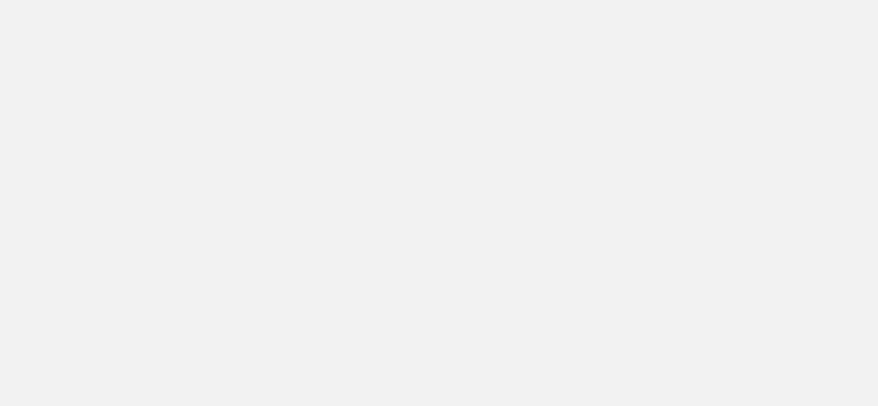
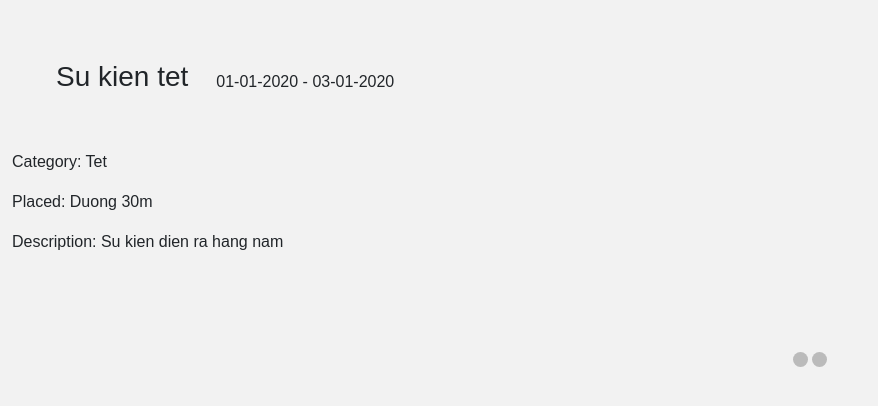
Before and after one commit to thanhdvhe160422/FE_SEP490_G35_SPR25, a React (Create React App) app in the folder planify/: page /EventDetailSpectator in a window 1280 px wide. Before the commit this address had no page. Shown: the top 406 px of the page, without its empty margins (0-878 px from the left). Built offline with nearby package versions, Linux system fonts and the light colour scheme.

Commit message:
event detail spectator

```diff
--- a/planify/src/App.js
+++ b/planify/src/App.js
@@ -7,6 +7,7 @@ import "bootstrap/dist/css/bootstrap.min.css";
 import Home from "./pages/Author/Home";
 import Profile from "./pages/Author/Profile";
 import EditProfile from "./pages/Author/EditProfile";
+import EventDetailSpectator from "./pages/Events/EventDetailSpectator";
 
 
 function App() {
@@ -19,6 +20,7 @@ function App() {
         <Route path="/editprofile" element={<EditProfile />} />
         <Route path="/authorization" element={<Authorization />} />
         <Route path="/home" element={<Home />} />
+        <Route path="/EventDetailSpectator" element={<EventDetailSpectator/>}/>
       </Routes>
     </div>
   );
--- /dev/null
+++ b/planify/src/pages/Events/EventDetailSpectator.jsx
@@ -0,0 +1,57 @@
+import { useState } from "react";
+import "../../styles/EventDetailSpectator.css"
+function EventDetailSpectator(){
+    const event = {
+        id:"1",
+        EventTitle: "Su kien tet",
+        StartTime: '01-01-2020',
+        EndTime: '03-01-2020',
+        EventDescription: "Su kien dien ra hang nam",
+        Placed: "Duong 30m",
+        CategoryEventId: "1",
+        CategoryViewModel: {Id:"1",Name:"Tet"},
+        EventMedias: [
+            {Id: "1", EventId:"1", MediaId: "1",MediaDTO:{Id:"1",Url:"../../assets/fpt-campus.jpg"}},
+            {Id: "2", EventId:"1", MediaId: "2",MediaDTO:{Id:"2",Url:"../../assets/banner-item-3.jpg"}}
+        ],
+    };
+    const [image,setImage] = useState(event.EventMedias[0].MediaDTO.Url);
+    const [activeDot, setActiveDot] = useState(null);
+    const currentSlide = (index,Url) =>{
+        setImage(Url);
+        setActiveDot(index);
+    };
+    return (
+        <div className="p-2">
+            <div className="d-flex flex-wrap m-5 align-items-end">
+                <span className="fs-3 me-4">{event.EventTitle}</span>
+                <span className="fs-6 p-1">{event.StartTime} - {event.EndTime}</span>
+            </div>
+            <div className="d-flex">
+                <div className="col-4 m-1">
+                    <p>Category: {event.CategoryViewModel.Name}</p>
+                    <p>Placed: {event.Placed}</p>
+                    <p>Description: {event.EventDescription}</p>
+                </div>
+                <div className="col-7 m-1">
+                    <div className="slideshow-container d-flex justify-content-center">
+                        <div className="mySlides fade d-flex justify-content-center">
+                            <img className=""
+                            src={image} alt="..." />
+                        </div>
+                    </div>
+                    <div style={{ textAlign: "center" }}>
+                        {event.EventMedias.map((media,index)=>(
+                            <span
+                            key={media.Id}
+                            className={`dot ${activeDot === index ? 'active' : ''}`}
+                            onClick={()=>currentSlide(index,media.MediaDTO.Url)}>
+                            </span>
+                        ))}
+                    </div>
+                </div>
+            </div>
+        </div>
+    )
+}
+export default EventDetailSpectator;
--- /dev/null
+++ b/planify/src/styles/EventDetailSpectator.css
@@ -0,0 +1,43 @@
+* {box-sizing:border-box}
+
+/* Slideshow container */
+.slideshow-container {
+  max-width: 1000px;
+  position: relative;
+  margin: auto;
+}
+.mySlides{
+    width: 300px;
+    height: 200px;
+}
+/* On hover, add a black background color with a little bit see-through */
+.prev:hover, .next:hover {
+  background-color: rgba(0,0,0,0.8);
+}
+
+/* The dots/bullets/indicators */
+.dot {
+  cursor: pointer;
+  height: 15px;
+  width: 15px;
+  margin: 0 2px;
+  background-color: #bbb;
+  border-radius: 50%;
+  display: inline-block;
+  transition: background-color 0.6s ease;
+}
+
+.active, .dot:hover {
+  background-color: #717171;
+}
+
+/* Fading animation */
+.fade {
+  animation-name: fade;
+  animation-duration: 1.5s;
+}
+
+@keyframes fade {
+  from {opacity: .4}
+  to {opacity: 1}
+}
```
